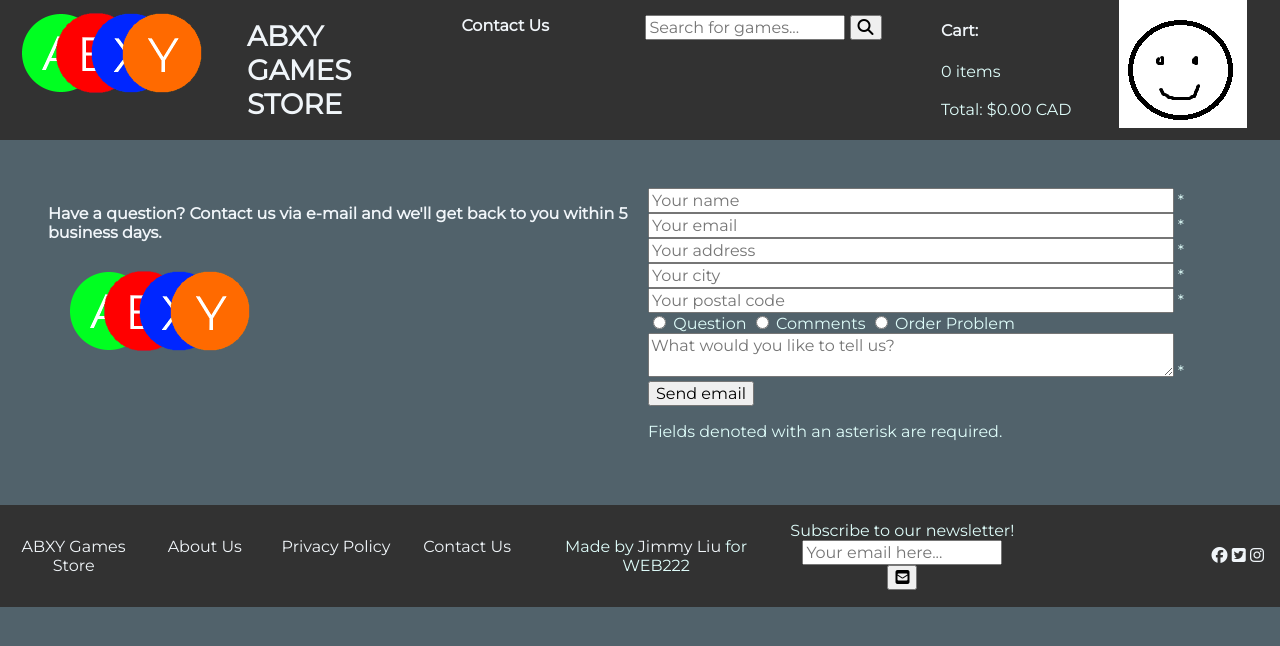
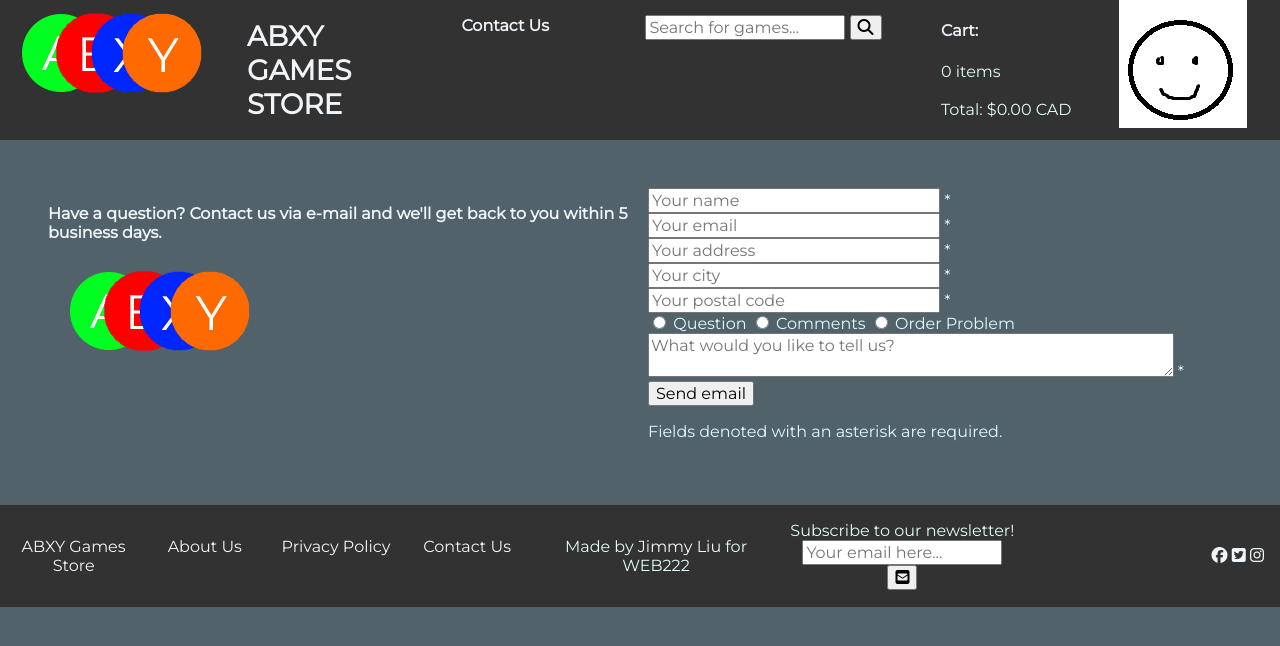
Before and after one commit to lyrav2/web222_assignment5, a plain HTML site: page src/contact.html in a window 1280 px wide. Drawn offline with Linux system fonts and the light colour scheme.

Commit message:
changed stuff

```diff
--- a/src/contact.html
+++ b/src/contact.html
@@ -49,8 +49,24 @@
         </div>
         <div class="contactform">
           <form id="contactform" action="https://httpbin.org/post" method="POST">
-            <input type="text" name="name" class="text" placeholder="Your name" required /> *
-            <input type="email" name="_replyto" class="text" placeholder="Your email" required /> *
+            <input
+              type="text"
+              name="name"
+              class="text"
+              placeholder="Your name"
+              size="50"
+              required
+            />
+            *
+            <input
+              type="email"
+              name="_replyto"
+              class="text"
+              placeholder="Your email"
+              size="50"
+              required
+            />
+            *
             <input type="text" name="address" class="text" placeholder="Your address" required /> *
             <input
               type="text"
--- a/src/style.css
+++ b/src/style.css
@@ -98,8 +98,8 @@ a {
   text-align: center;
 }
 
-.contactform .text {
-  width: 90%;
+.main .text {
+  width: 50%;
 }
 
 #question,
```
